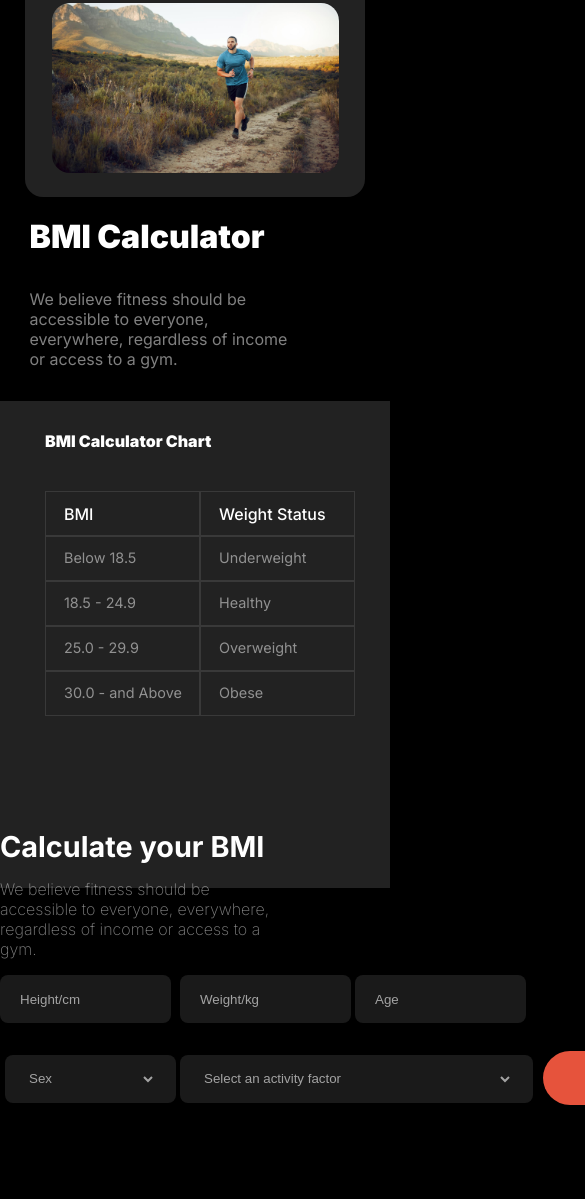
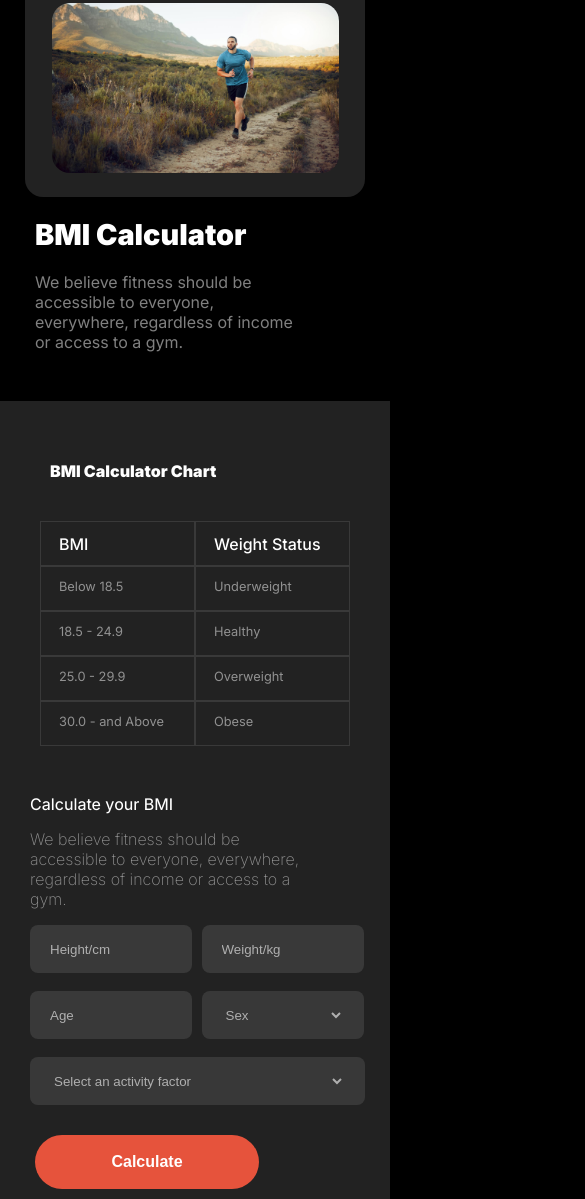
Before and after one commit to soniabinty/fitness-club, a plain HTML site: page index.html in a window 390 px wide. Shown: the part 2946-4145 px from the top of the page, 585 px wide, since content can reach past the window. Before the commit the page ends 4069 px from the top, so only its background shows below. Drawn offline with Linux system fonts and the light colour scheme; a web font is replaced by a local one.

Commit message:
added responsive of bmi calculator

```diff
--- a/index.html
+++ b/index.html
@@ -173,19 +173,20 @@
                   type="text"
                   placeholder="Weight/kg"
                 />
+                <br />
                 <input class="input-item" type="text" placeholder="Age" />
-                <br />
+
                 <select
                   style="margin-left: 5px"
                   class="input-item"
                   name="Sex"
                   id="Sex"
                 >
-                  <option value="Sex">Sex</option>
-                </select>
+                  <option value="Sex">Sex</option></select
+                ><br />
                 <select class="input-factor" name="factor" id="">
-                  <option value="">Select an activity factor</option>
-                </select>
+                  <option value="">Select an activity factor</option></select
+                ><br />
                 <button
                   style="background-color: #e6533c; border: none"
                   class="bannar-btn"
--- a/styles/style.css
+++ b/styles/style.css
@@ -633,40 +633,48 @@ h3 {
     flex-direction: column;
     align-items: start;
     height: auto;
+    width: 100%;
+    justify-content: center;
   }
   .bmi-container {
     width: 100%;
     height: auto;
-    margin-right: 0;
+    margin: 0 auto;
+    justify-content: center;
   }
   .bmi-heading {
-    width: 353px;
+    width: 100%;
     height: 124px;
-    padding-left: 11px;
+    padding-left: 35px;
     margin-top: 0;
   }
   .bmi-heading > h1 {
-    font-size: 2rem;
+    font-size: 1.8rem;
     font-weight: 900;
-    width: 353px;
-    height: 72px;
+    margin-bottom: 20px;
   }
   .bmi-heading > p {
-    font-size: 0.9;
+    font-size: 0.8;
     font-weight: 400;
   }
-
+  .bmi-context {
+    width: 100%;
+    height: auto;
+    justify-content: center;
+  }
   .Calculator-chart {
     width: 100%;
-    padding-left: 45px;
+    padding: 30px;
+    justify-content: center;
   }
   .Calculator-chart > h3 {
-    width: 167px;
     font-size: 1rem;
     font-weight: 900;
+    padding-left: 20px;
   }
   .chart-container {
-    width: 310px;
+    width: 100%;
+    justify-content: center;
   }
 
   .chart-item {
@@ -677,23 +685,37 @@ h3 {
     font-weight: 500;
   }
   .chart-item > p {
-    font-size: 0.9rem;
+    font-size: 0.8rem;
     font-weight: 400;
+    height: auto;
+    width: auto;
   }
   .bmi-form {
     width: 100%;
     height: auto;
+    justify-content: center;
+    padding-left: 30px;
+    margin-top: 15px;
   }
   .form-context {
     width: 100%;
     height: auto;
+    justify-content: center;
+  }
+  .form-context > h3 {
+    font-size: 1rem;
+    font-weight: 450;
   }
   .input-item {
-    width: 170.5px;
+    width: 45%;
     height: 48px;
   }
   .input-factor {
-    width: 353px;
+    width: 93%;
     height: 48px;
   }
+  .bmi-input > button {
+    width: 224px;
+    height: 54px;
+  }
 }
```
